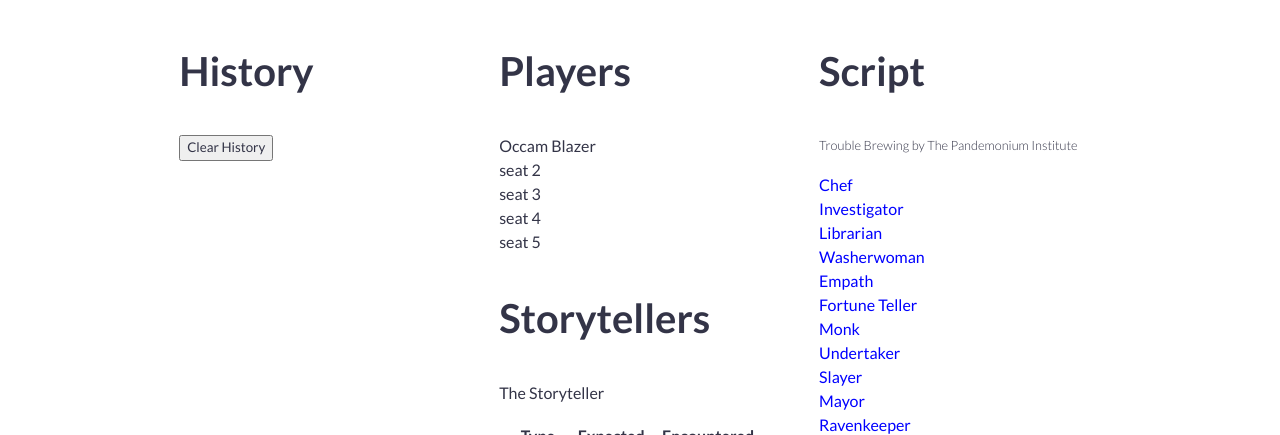
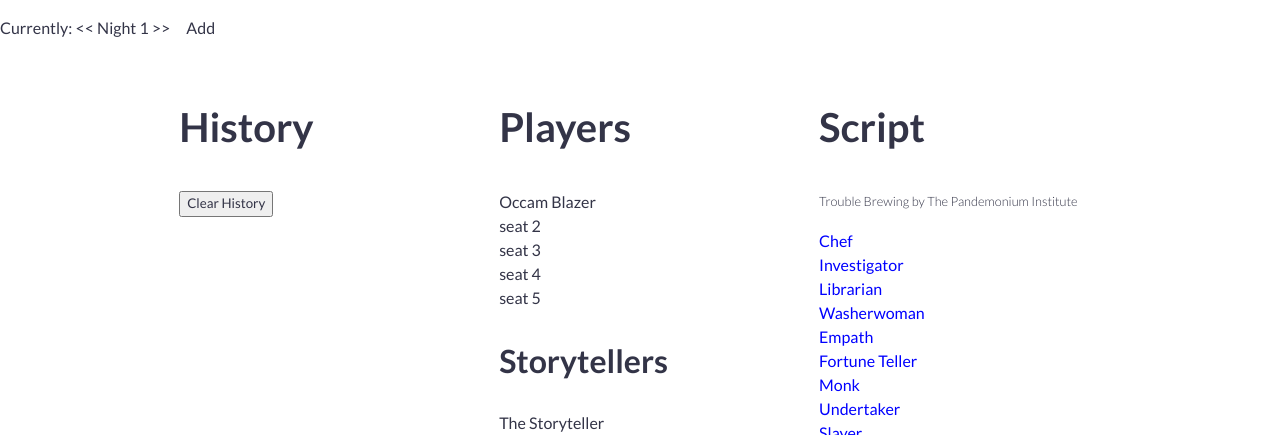
Before and after one commit to brundage/watch-the-clocktower, a React app: page / in a window 1280 px wide. Shown: the top 435 px of the page. Built offline with nearby package versions, Linux system fonts and the light colour scheme.

Commit message:
adding day/night phase tracker

```diff
--- a/src/assets/main.scss
+++ b/src/assets/main.scss
@@ -41,3 +41,16 @@
     font-weight: bold;
     background: red;
   }
+
+  #gamePhase li {
+    display: inline;
+    margin-right: 1em;
+  }
+
+  .capitalize {
+    text-transform: capitalize;
+  }
+
+  .currentPeriod {
+    font-weight: bold;
+  }
--- a/src/components/HistoryProvider.js
+++ b/src/components/HistoryProvider.js
@@ -48,11 +48,9 @@ function historyReducer(history, action) {
             return [...history, { entry: action.message,
                                   id: Date.now()
                                 }]
-            break
         }
         case 'clear': {
             return []
-            break
         }
         default: {
             throw Error("Unknown " + localStorageKey + " action: " + action.type)
--- /dev/null
+++ b/src/components/PeriodPanel.js
@@ -0,0 +1,39 @@
+import React from "react";
+import { usePeriod, usePeriodDispatch } from "./PeriodProvider";
+
+export default function PeriodPanel() {
+  const dispatch = usePeriodDispatch()
+  const period   = usePeriod()
+
+  const decrementDisplay = ()  => { dispatch({type: 'decrementDisplay'}) }
+  const incrementDisplay = ()  => { dispatch({type: 'incrementDisplay'}) }
+  const zoomCurrent      = ()  => { dispatch({type: 'zoomCurrent'     }) }
+  const zoomTo           = (p) => { dispatch({type: 'zoom', to: p     }) }
+  const addPeriod        = ()  => { dispatch({type: 'addPeriod'       }) }
+
+  const periodPhase = (p) => { return (p % 2 === 0 ? "day" : "night") }
+  const periodName  = (p) => { return periodPhase(p) + " " + periodNum(p) }
+  const periodNum   = (p) => { return Math.ceil(p/2) }
+
+  const phase = (p) => {
+    const classes = [ "capitalize", periodPhase(p), (p === period.display ? 'currentPeriod' : '') ].join(" ")
+    return( <li key={p} className={classes} onClick={() => zoomTo(p)}>{periodName(p)}</li> )
+  }
+
+  let periods = []
+  if( period.current > 1 ) {
+    for( let p = 1; p <= period.current; p++ ) {
+      periods.push(phase(p))
+    }
+  }
+
+  return(
+    <nav id="gamePhase" aria-label="Game Phase">
+      <ul>
+        <li key="signpost">Currently: <span onClick={decrementDisplay}>&lt;&lt;</span> <span className="capitalize" onClick={zoomCurrent}>{periodName(period.current)}</span> <span onClick={incrementDisplay}>&gt;&gt;</span></li>
+        {periods}
+        <li key="next" onClick={addPeriod}>Add</li>
+      </ul>
+    </nav>
+    )
+  }
--- /dev/null
+++ b/src/components/PeriodProvider.js
@@ -0,0 +1,84 @@
+// https://react.dev/learn/scaling-up-with-reducer-and-context
+// https://medium.com/@williamjoshualacey/refactoring-redux-using-react-context-aa29fa16f4b7
+import React, { createContext, useContext, useEffect, useReducer } from "react";
+
+const PeriodContext = createContext(null)
+const PeriodDispatchContext = createContext(null)
+const localStorageKey = "period"
+
+const initialPeriod = { current: 1, display: 1 }
+
+export function PeriodProvider({children}) {
+    const [ period, dispatch ] = useReducer( periodReducer, loadInitialPeriod() )
+
+    if (typeof window !== "undefined") {
+      useEffect(() => {
+          localStorage.setItem(localStorageKey, JSON.stringify(period));
+        }, [period]);
+    }
+
+    return(
+        <PeriodContext.Provider value={period}>
+            <PeriodDispatchContext.Provider value={dispatch}>
+                {children}
+            </PeriodDispatchContext.Provider>
+        </PeriodContext.Provider>
+    )
+}
+
+
+export function usePeriod() {
+    return useContext(PeriodContext)
+}
+
+
+export function usePeriodDispatch() {
+    return useContext(PeriodDispatchContext)
+}
+
+
+function loadInitialPeriod() {
+    const saved = localStorage.getItem(localStorageKey);
+    const initial = saved !== null ? JSON.parse(saved) : initialPeriod;
+    return initial
+}
+
+
+function periodReducer(period, action) {
+  switch( action.type ) {
+    case 'addPeriod': {
+      return({ current: period.current + 1, display: period.current + 1 })
+    }
+    case 'decrementDisplay': {
+      if( period.display > 1 ) {
+        return({ current: period.current, display: period.display - 1 })
+      } else {
+        return period
+      }
+    }
+
+    case 'incrementCurrent': {
+      return({ current: period.current + 1, display: period.display })
+    }
+
+    case 'incrementDisplay': {
+      if( period.display < period.current ) {
+        return({ current: period.current, display: period.display + 1 })
+      } else {
+        return period
+      }
+    }
+
+    case 'zoom': {
+      return({ current: period.current, display: action.to })
+    }
+
+    case 'zoomCurrent': {
+      return({ current: period.current, display: period.current })
+    }
+
+    default: {
+      throw Error("Unknown period action: " + action.type)
+    }
+  }
+}
--- a/src/components/PlayersPanel.js
+++ b/src/components/PlayersPanel.js
@@ -15,7 +15,7 @@ export default function PlayersPanel() {
     <ul>
       {players.players.map(display)}
     </ul>
-    <h1>Storytellers</h1>
+    <h2>Storytellers</h2>
     <ul>
       {players.storytellers.map(display)}
     </ul>
--- a/src/components/ScriptPanel.js
+++ b/src/components/ScriptPanel.js
@@ -46,7 +46,8 @@ export default function ScriptPanel() {
   }
 
 
-  return (<section id="script">
+  return(
+    <section id="script">
       <h1>Script</h1>
       <p className="scriptMeta">
         {script.meta.name && <span className="scriptName">{script.meta.name}</span>} by {script.meta.author && <span className="scriptAuthor">{script.meta.author}</span>}
@@ -56,5 +57,5 @@ export default function ScriptPanel() {
       </ul>
       <JSONLoader handleRead={(data) => { dispatch({type: 'loaded', loadedScript: data}) }} />
     </section>
-  );
+  )
 }
```
Also changed, not shown: src/App.js (+12 -0 lines), src/components/Character.js (+0 -18 lines), src/components/CommandLine.js (+4 -4 lines). Lines whose indentation alone changed are shown as unchanged.
